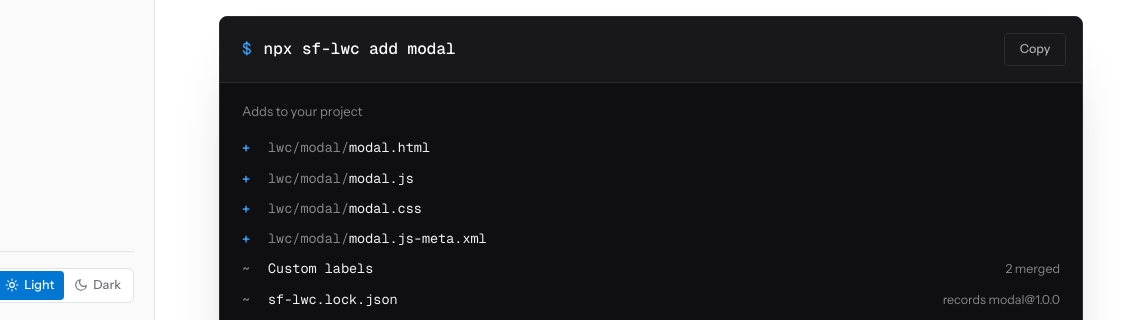
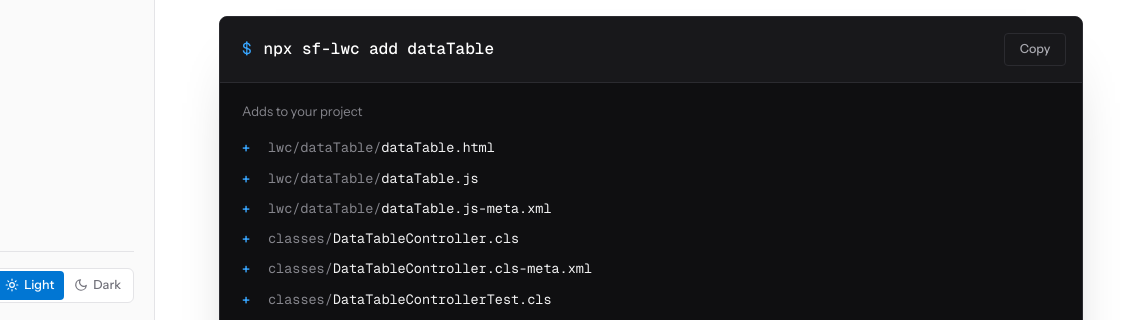
Before and after one commit to srinu2003/sf-lwc, a website: page docs/index.html in a window 1280 px wide. Shown: the part 477-797 px from the top of the page, 133-1280 px from the left. Drawn offline with nearby package versions, Linux system fonts and the light colour scheme.

Commit message:
docs: default hero to dataTable and improve note code formatting and search

```diff
--- a/docs/app.js
+++ b/docs/app.js
@@ -249,7 +249,9 @@
   }
 
   function noteHtml(note) {
-    return esc(note).replace(/(&lt;[\s\S]*?&gt;)/g, '<code>$1</code>');
+    return esc(note)
+      .replace(/(&lt;[\s\S]*?&gt;)/g, '<code>$1</code>')
+      .replace(/`([^`]+)`/g, '<code>$1</code>');
   }
 
   function renderComponent(c) {
@@ -385,7 +387,8 @@
       : registry.filter((c) =>
           c.name.toLowerCase().includes(q) ||
           (c.description || '').toLowerCase().includes(q) ||
-          (c.labels || []).some((l) => l.fullName.toLowerCase().includes(q))
+          (c.labels || []).some((l) => l.fullName.toLowerCase().includes(q)) ||
+          (c.files || []).some((f) => f.toLowerCase().includes(q))
         );
     renderNav(items);
     renderComponents(items, raw.trim());
@@ -586,7 +589,7 @@
       return;
     }
 
-    renderHero((registry.find((c) => c.name === 'modal') || registry[0] || {}).name);
+    renderHero((registry.find((c) => c.name === 'dataTable') || registry[0] || {}).name);
     renderNav(registry);
     renderComponents(registry, '');
     observeSections();
--- a/docs/index.html
+++ b/docs/index.html
@@ -122,7 +122,7 @@
         <div class="terminal" id="terminal">
           <div class="term-cmd">
             <span class="term-prompt" aria-hidden="true">$</span>
-            <code id="quickCommand">npx sf-lwc add &lt;component&gt;</code>
+            <code id="quickCommand">npx sf-lwc add dataTable</code>
             <button class="btn-copy" type="button" data-copy-target="quickCommand">Copy</button>
           </div>
           <div class="term-out" aria-live="polite">
```
